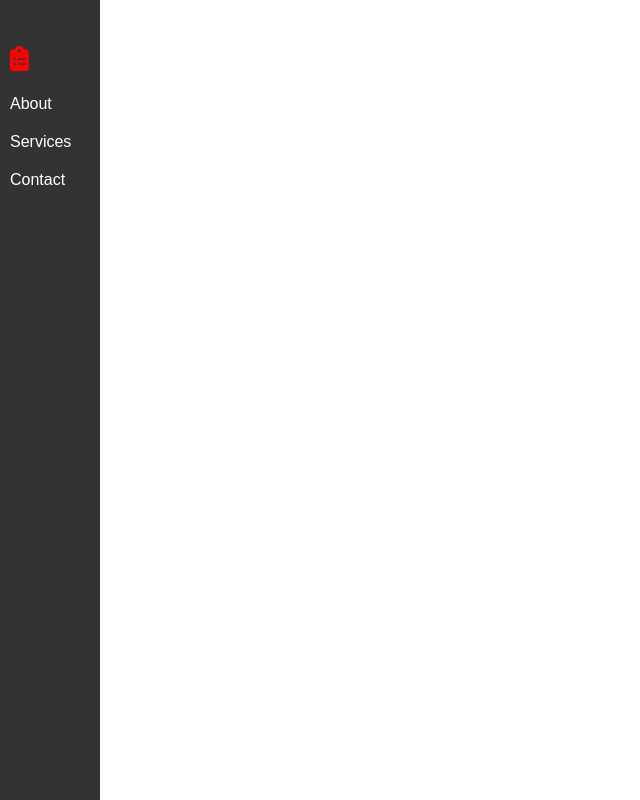
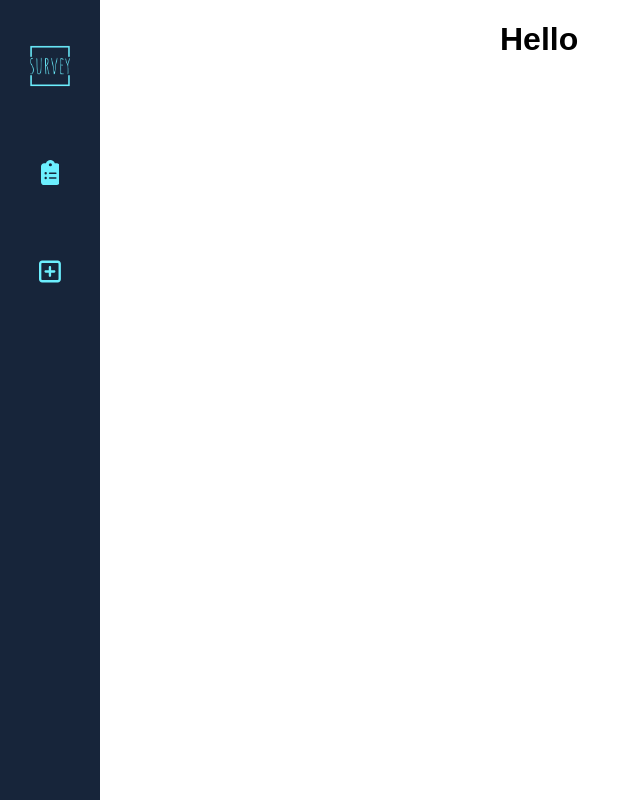
Before and after one commit to Panji-Utama/survey-app, a website: page frontend/filler_dashboard.html in a window 1280 px wide. Shown: the whole page, without its empty margins (0-640 px from the left). Drawn offline with Linux system fonts and the light colour scheme.

Commit message:
progress: Sidebar #3

```diff
--- a/frontend/css/filler_dashboard.css
+++ b/frontend/css/filler_dashboard.css
@@ -1,3 +1,8 @@
+:root {
+    --primary: #17253A;
+    --secondary: #6CEFFE;
+}
+
 body, html {
     margin: 0;
     padding: 0;
@@ -5,7 +10,7 @@ body, html {
 }
 
 .sidebar {
-    background-color: #333;
+    background-color: var(--primary);
     color: #fff;
     width: 100px;
     height: 100vh;
@@ -18,10 +23,24 @@ body, html {
 .sidebar ul {
     list-style-type: none;
     padding: 0;
+    display: flex;
+    flex-direction: column;
+    align-items: center;
 }
 
 .sidebar ul li {
     padding: 10px;
+    border-radius: 7px;
+    transition: background-color 0.3s ease-in-out;
+    width: 40px;
+    display: flex;
+    flex-direction: column;
+    align-items: center;
+    margin-top: 50px;
+}
+
+.sidebar ul li:hover {
+    background-color: var(--secondary);
 }
 
 .sidebar ul li a {
@@ -29,3 +48,21 @@ body, html {
     text-decoration: none;
     display: block;
 }
+
+.sidebar ul li svg {
+    height: 25px;
+}
+
+.sidebar img {
+    height: 60px;
+    border-radius: 20px;
+}
+
+path {
+    fill: var(--secondary);
+    transition: fill 0.3s ease-in-out;
+}
+
+.sidebar ul li:hover a path {
+    fill: var(--primary);
+}
--- a/frontend/filler_dashboard.html
+++ b/frontend/filler_dashboard.html
@@ -10,13 +10,17 @@
 <body>
     <div class="sidebar">
         <ul>
+            <a href="filler_dashboard.html"><img src="images/survey-logo.png" alt=""></a>
+            <!-- Survey Collection -->
             <li><a href="#">
-                <svg xmlns="http://www.w3.org/2000/svg" viewBox="0 0 384 512" height="25"><path fill="red" d="M192 0c-41.8 0-77.4 26.7-90.5 64H64C28.7 64 0 92.7 0 128V448c0 35.3 28.7 64 64 64H320c35.3 0 64-28.7 64-64V128c0-35.3-28.7-64-64-64H282.5C269.4 26.7 233.8 0 192 0zm0 64a32 32 0 1 1 0 64 32 32 0 1 1 0-64zM72 272a24 24 0 1 1 48 0 24 24 0 1 1 -48 0zm104-16H304c8.8 0 16 7.2 16 16s-7.2 16-16 16H176c-8.8 0-16-7.2-16-16s7.2-16 16-16zM72 368a24 24 0 1 1 48 0 24 24 0 1 1 -48 0zm88 0c0-8.8 7.2-16 16-16H304c8.8 0 16 7.2 16 16s-7.2 16-16 16H176c-8.8 0-16-7.2-16-16z"/></svg>
+                <svg xmlns="http://www.w3.org/2000/svg" viewBox="0 0 384 512"><path d="M192 0c-41.8 0-77.4 26.7-90.5 64H64C28.7 64 0 92.7 0 128V448c0 35.3 28.7 64 64 64H320c35.3 0 64-28.7 64-64V128c0-35.3-28.7-64-64-64H282.5C269.4 26.7 233.8 0 192 0zm0 64a32 32 0 1 1 0 64 32 32 0 1 1 0-64zM72 272a24 24 0 1 1 48 0 24 24 0 1 1 -48 0zm104-16H304c8.8 0 16 7.2 16 16s-7.2 16-16 16H176c-8.8 0-16-7.2-16-16s7.2-16 16-16zM72 368a24 24 0 1 1 48 0 24 24 0 1 1 -48 0zm88 0c0-8.8 7.2-16 16-16H304c8.8 0 16 7.2 16 16s-7.2 16-16 16H176c-8.8 0-16-7.2-16-16z"/></svg>
             </a></li>
-            <li><a href="#">About</a></li>
-            <li><a href="#">Services</a></li>
-            <li><a href="#">Contact</a></li>
+            <!-- Create New Survey -->
+            <li><a href="#"><svg xmlns="http://www.w3.org/2000/svg" viewBox="0 0 448 512"><path d="M64 80c-8.8 0-16 7.2-16 16V416c0 8.8 7.2 16 16 16H384c8.8 0 16-7.2 16-16V96c0-8.8-7.2-16-16-16H64zM0 96C0 60.7 28.7 32 64 32H384c35.3 0 64 28.7 64 64V416c0 35.3-28.7 64-64 64H64c-35.3 0-64-28.7-64-64V96zM200 344V280H136c-13.3 0-24-10.7-24-24s10.7-24 24-24h64V168c0-13.3 10.7-24 24-24s24 10.7 24 24v64h64c13.3 0 24 10.7 24 24s-10.7 24-24 24H248v64c0 13.3-10.7 24-24 24s-24-10.7-24-24z"/></svg></a></li>
         </ul>
+    </div>
+    <div>
+        <h1 style="margin-left: 500px;">Hello</h1>
     </div>
 </body>
 <script src="https://kit.fontawesome.com/8ce2e63a8c.js" crossorigin="anonymous"></script>
```
Also changed, not shown: frontend/maker_dashboard.html (+5 -0 lines).
